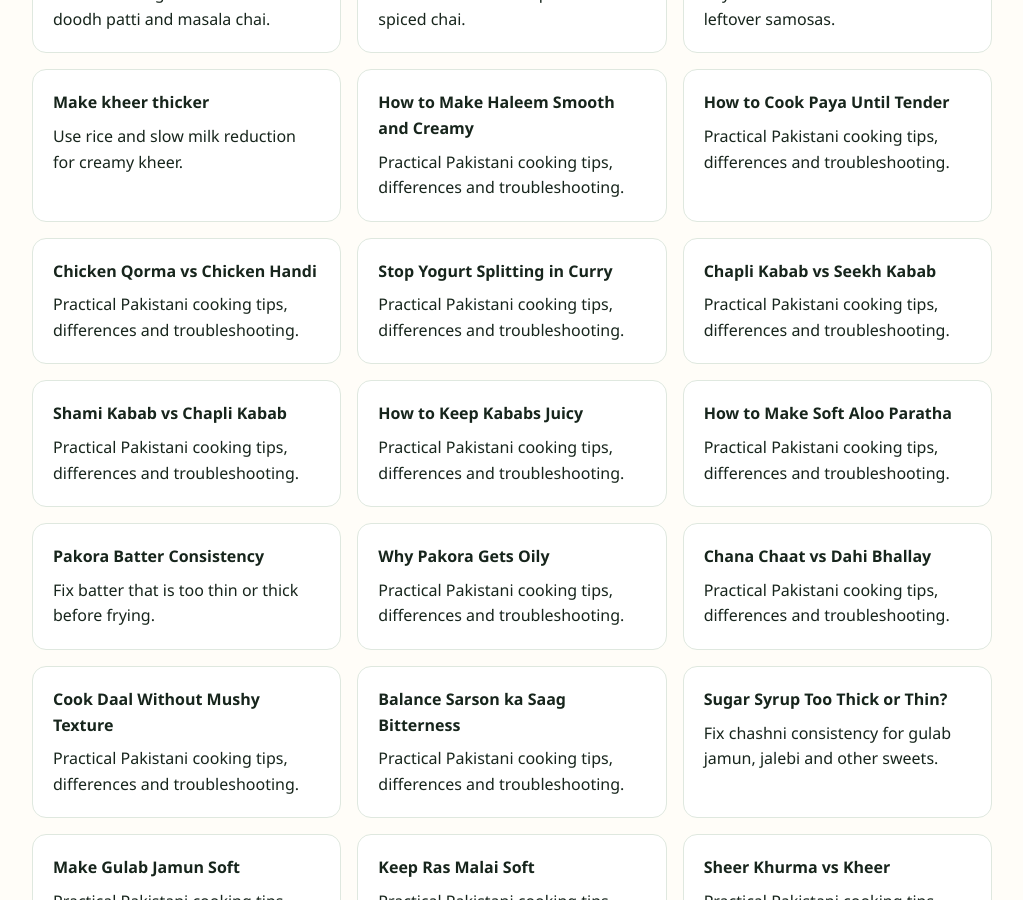
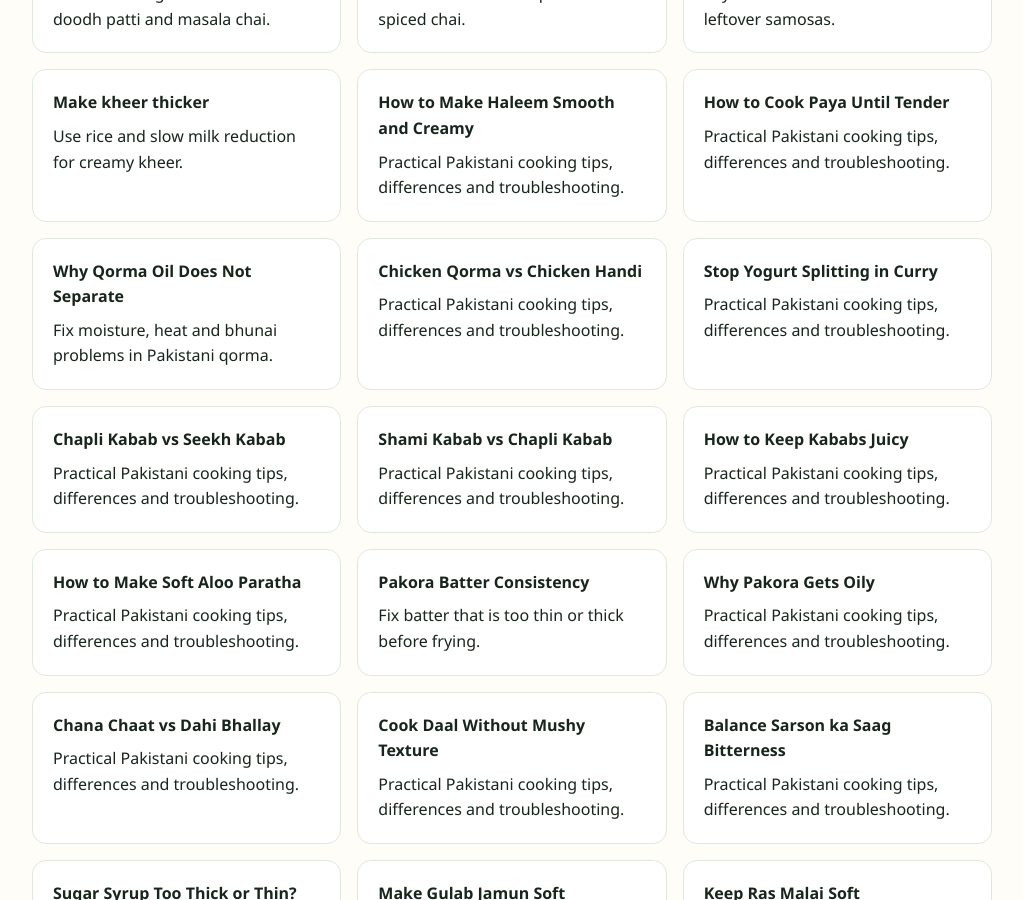
Before and after one commit to manazarali01-hub/pakistan-food, a Jekyll site: the page guides/index.html, which Jekyll copies as it is, in a window 1280 px wide and 900 px high, scrolled down 1664 px. Shown: the whole window, without its empty margins (128-1151 px from the left). Built offline with Jekyll 4.4.1, drawn with Linux system fonts in a browser that asks for light colours.

Commit message:
Add qorma oil guide to curry cluster

```diff
--- a/guides/index.html
+++ b/guides/index.html
@@ -29,6 +29,7 @@
 <a class="card" href="how-to-make-kheer-thicker.html"><strong>Make kheer thicker</strong><span>Use rice and slow milk reduction for creamy kheer.</span></a>
 <a class="card" href="how-to-make-haleem-smooth.html"><strong>How to Make Haleem Smooth and Creamy</strong><span>Practical Pakistani cooking tips, differences and troubleshooting.</span></a>
 <a class="card" href="how-to-cook-paya-until-tender.html"><strong>How to Cook Paya Until Tender</strong><span>Practical Pakistani cooking tips, differences and troubleshooting.</span></a>
+<a class="card" href="why-qorma-oil-does-not-separate.html"><strong>Why Qorma Oil Does Not Separate</strong><span>Fix moisture, heat and bhunai problems in Pakistani qorma.</span></a>
 <a class="card" href="qorma-vs-handi.html"><strong>Chicken Qorma vs Chicken Handi</strong><span>Practical Pakistani cooking tips, differences and troubleshooting.</span></a>
 <a class="card" href="how-to-stop-yogurt-splitting-in-curry.html"><strong>Stop Yogurt Splitting in Curry</strong><span>Practical Pakistani cooking tips, differences and troubleshooting.</span></a>
 <a class="card" href="chapli-vs-seekh-kabab.html"><strong>Chapli Kabab vs Seekh Kabab</strong><span>Practical Pakistani cooking tips, differences and troubleshooting.</span></a>
```
